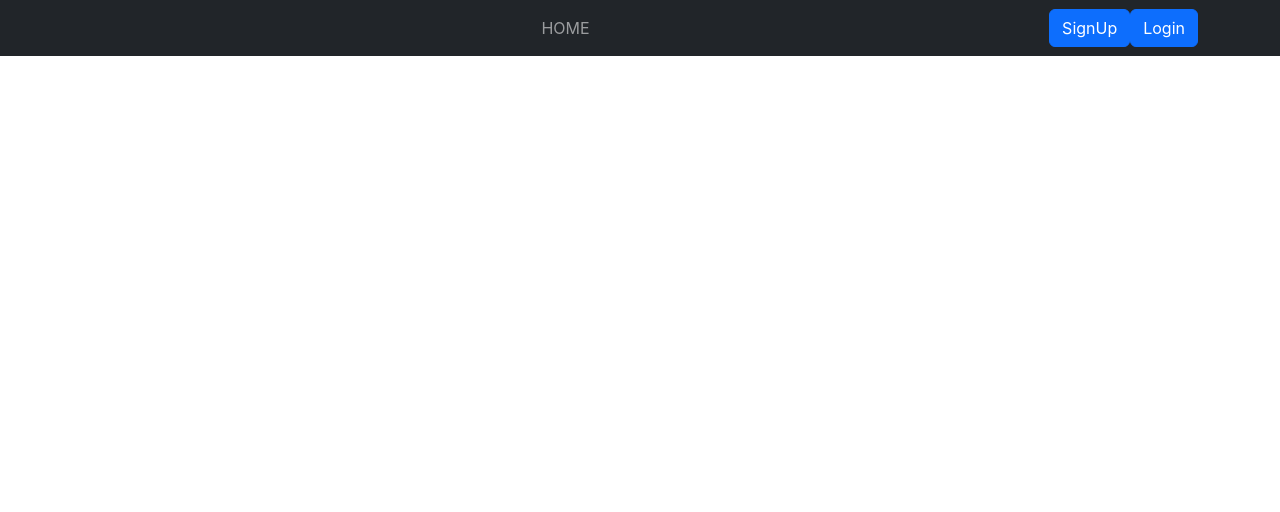
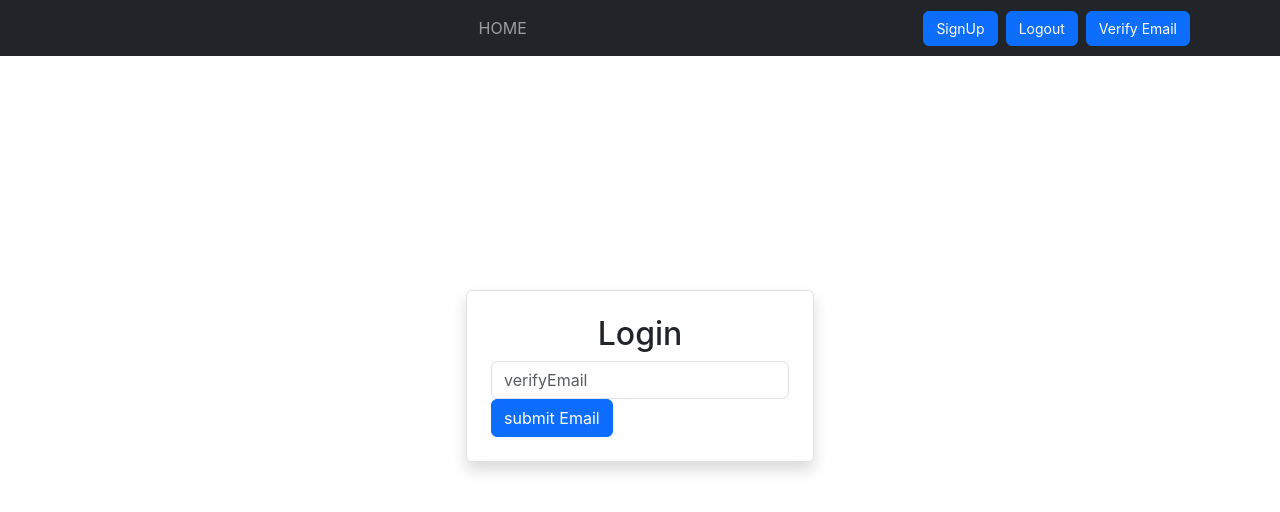
Before and after one commit to SigmaArun/reactarun, a React (Create React App) app: page /verifyemail in a window 1280 px wide. Shown: the top 512 px of the page. Built offline with nearby package versions, Linux system fonts and the light colour scheme; sample sign-in values are in the browser's storage.

Commit message:
Build Fifth verifymail Expense Tracker

```diff
--- a/src/App.js
+++ b/src/App.js
@@ -1,4 +1,4 @@
-import React from "react";
+import React,{useContext} from "react";
 import SignUp from "./TrackMyExpenses/pages/SignUp";
 import { Container } from "react-bootstrap";
 import {
@@ -11,8 +11,23 @@ import Home from "./TrackMyExpenses/pages/Home";
 import AuthProvider from "./TrackMyExpenses/store/AuthProvider";
 import Login from "./TrackMyExpenses/pages/Login";
 import Header from "./TrackMyExpenses/components/Header";
+import VerifyEmail from "./TrackMyExpenses/pages/VerifyEmail";
+import AuthContext from "./TrackMyExpenses/store/AuthContext";
+
+// i love this concept
+const PrivateRoute = ({ component: Component, ...rest }) => {
+  const authCtx = useContext(AuthContext);
 
 
+  return (
+    <Route
+      {...rest}
+      render={(props) =>
+        authCtx.isLoggedIn ? <Component {...props} /> : <Redirect to="/login" />
+      }
+    />
+  );
+};
 const App =()=> {
 
 
@@ -26,6 +41,7 @@ const App =()=> {
             <Header></Header>
               <Switch>
               <Redirect exact from="/" to="/home" />
+              <PrivateRoute path="/verifyemail"  component={VerifyEmail} />
                <Route path='/home' component={Home}/>
                <Route path="/signup"  component={SignUp}/>
                <Route path="/login" component={Login} />
--- a/src/TrackMyExpenses/components/Header.css
+++ b/src/TrackMyExpenses/components/Header.css
@@ -5,3 +5,8 @@
   z-index: 1000;
 
 }
+
+.nav-link-button {
+  font-size: 0.875rem;
+  margin-right: 0.5rem;
+}
--- a/src/TrackMyExpenses/components/Header.js
+++ b/src/TrackMyExpenses/components/Header.js
@@ -1,49 +1,54 @@
-import React,{useState} from "react";
+import React, { useContext, useState } from "react";
 import { Container, Navbar, Nav, Button } from "react-bootstrap";
-import { NavLink} from "react-router-dom";
-
+import { NavLink, useHistory } from "react-router-dom";
+import AuthContext from "../store/AuthContext";
 import "./Header.css";
 
-
 const Header = () => {
-
+  const authCtx = useContext(AuthContext);
+  const history = useHistory();
   const [expanded, setExpanded] = useState(false);
 
-
+  const logoutHandler = () => {
+    authCtx.logout();
+    history.replace('/home');
+    setExpanded(false); // Close the navbar
+  };
 
   const handleNavLinkClick = () => {
     setExpanded(false);
   };
 
-
-
   return (
     <>
       <Navbar className="navbar-fixed" bg="dark" variant="dark" expand="md" expanded={expanded}>
         <Container>
-
-
           <Navbar.Toggle aria-controls="responsive-navbar-nav" onClick={() => setExpanded(!expanded)} />
           <Navbar.Collapse id="responsive-navbar-nav">
             <Nav className="mx-auto">
               <NavLink to="/home" className="nav-link" activeClassName="active" onClick={handleNavLinkClick}>HOME</NavLink>
-
             </Nav>
 
             <div className="ml-auto d-flex align-items-center">
-            <NavLink to="/signup" className="nav-link">
-              <Button variant="primary" onClick={handleNavLinkClick} className="mr-2">SignUp</Button>
-            </NavLink>
-
-              <NavLink to="/login" className="nav-link">
-                <Button variant="primary" onClick={handleNavLinkClick} >Login</Button>
+              <NavLink to="/signup" className="nav-link">
+                <Button variant="primary" onClick={handleNavLinkClick} className="nav-link-button">SignUp</Button>
               </NavLink>
-
+              {authCtx.isLoggedIn ? (
+                <Button onClick={logoutHandler} variant="primary" className="nav-link-button">Logout</Button>
+              ) : (
+                <NavLink to="/login" className="nav-link">
+                  <Button variant="primary" onClick={handleNavLinkClick} className="nav-link-button">Login</Button>
+                </NavLink>
+              )}
+              {authCtx.isLoggedIn && (
+                <NavLink to="/verifyemail" className="nav-link">
+                  <Button variant="primary" onClick={handleNavLinkClick} className="nav-link-button">Verify Email</Button>
+                </NavLink>
+              )}
             </div>
           </Navbar.Collapse>
         </Container>
       </Navbar>
-
     </>
   );
 };
--- /dev/null
+++ b/src/TrackMyExpenses/pages/VerifyEmail.js
@@ -0,0 +1,84 @@
+
+import React ,{ useContext, useState}from "react";
+import { Container, Row, Col, Form, Alert, Button } from "react-bootstrap";
+import AuthContext from "../store/AuthContext";
+// this is brilliant concept i can use same for otp
+const VerifyEmail=()=>{
+    const authCtx=useContext(AuthContext);
+
+    const [enteredVerifyEmail, setEnteredEmail] = useState("");
+    const [error, setError] = useState(null);
+
+    const emailHandler = (event) => {
+        setEnteredEmail(event.target.value);
+      };
+
+      const handleSubmit = async (event) => {
+        event.preventDefault();
+        setError(null);
+
+        if (!authCtx.token) {
+          setError("User not authenticated. Please log in.");
+          return;
+        }
+
+        try {
+          const response = await fetch(
+            'https://identitytoolkit.googleapis.com/v1/accounts:sendOobCode?key=AIzaSyByqGR1J2yVZHGlFvq-QaigXuZjIz4qrZw',
+            {
+              method: "POST",
+              body: JSON.stringify({
+                requestType: "VERIFY_EMAIL",
+                idToken: authCtx.token,
+              }),
+              headers: {
+                "Content-Type": "application/json",
+              },
+            }
+          );
+
+          if (response.ok) {
+            alert("Verification email sent! Check your email.");
+          } else {
+            const data = await response.json();
+            const errorMessage = data.error?.message || "Failed to send verification email.";
+            setError(errorMessage);
+          }
+        } catch (error) {
+          setError("An error occurred. Please try again.");
+        }
+      };
+
+    return(
+        <>
+     <Container className="d-flex align-items-center justify-content-center" style={{ height: "80vh" }}>
+          <Row className="w-100">
+        <Col md={4} className="mx-auto">
+          <div className="border p-4 rounded shadow">
+            <h2 className="text-center">Login</h2>
+            {error && <Alert variant="danger">{error}</Alert>}
+            <Form onSubmit={handleSubmit}>
+              <Form.Group controlId="formEmail">
+
+                <Form.Control
+                  type="verifyemail"
+                  placeholder="verifyEmail"
+                  name="email"
+                  value={enteredVerifyEmail}
+                  onChange={emailHandler}
+                />
+              </Form.Group>
+
+              <Button variant="primary" type="submit">
+                submit Email
+              </Button>
+              </Form>
+            </div>
+          </Col>
+        </Row>
+      </Container>
+
+        </>
+    )
+}
+export default VerifyEmail;
--- a/src/TrackMyExpenses/store/AuthContext.js
+++ b/src/TrackMyExpenses/store/AuthContext.js
@@ -5,6 +5,6 @@ const AuthContext=React.createContext({
     userEmail: '',
     isLoggedIn:false,
     login:(token,email)=>{},
-
+    logout:()=>{},
 });
 export default AuthContext;
--- a/src/TrackMyExpenses/store/AuthProvider.js
+++ b/src/TrackMyExpenses/store/AuthProvider.js
@@ -1,5 +1,6 @@
 import React, { useState } from "react";
 import AuthContext from "./AuthContext";
+import { useHistory } from 'react-router-dom';
 
 
 
@@ -7,6 +8,7 @@ const AuthProvider=(props)=>{
 
   const initialToken=localStorage.getItem('token');
   const initialEmail = localStorage.getItem('email');
+  const history = useHistory();
 
 const [token,setToken]=useState(initialToken);
 const [userEmail, setUserEmail] = useState(initialEmail);
@@ -23,11 +25,25 @@ const loginHandler=(token,email)=>{
 
 }
 
+const logoutHandler=()=>{
+  setToken(null);
+  setUserEmail(null);
+  localStorage.removeItem('token');
+  localStorage.removeItem('email');
+  if (history) {
+    history.replace('/home');
+  }
+  // history.push('/home');
+  //callback();
+
+  }
+
   const  contextObject={
        token:token,
        userEmail: userEmail,
        isLoggedIn:userIsLoggedIn,
        login:loginHandler,
+       logout:logoutHandler,
 
 
     };
```
